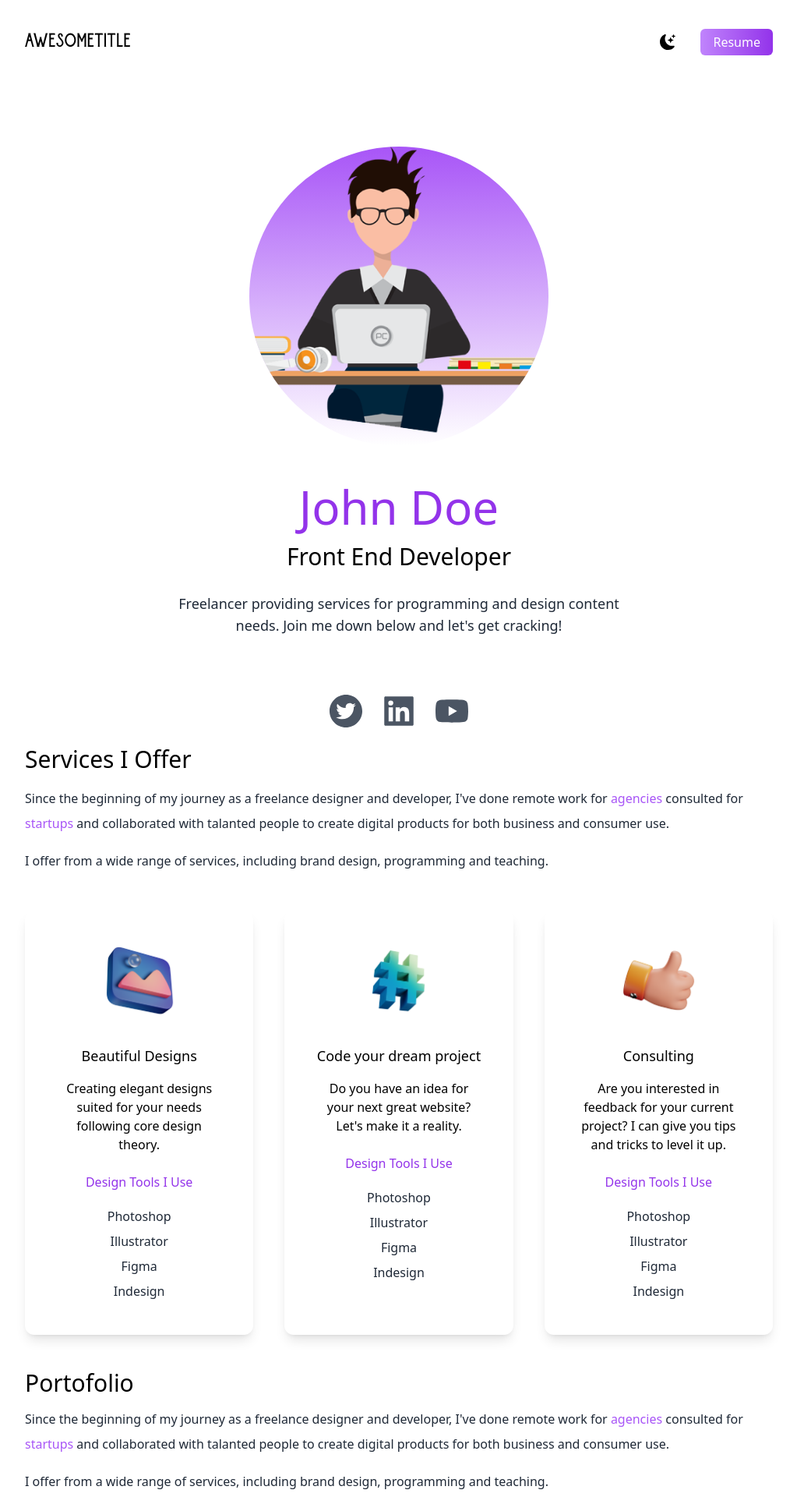
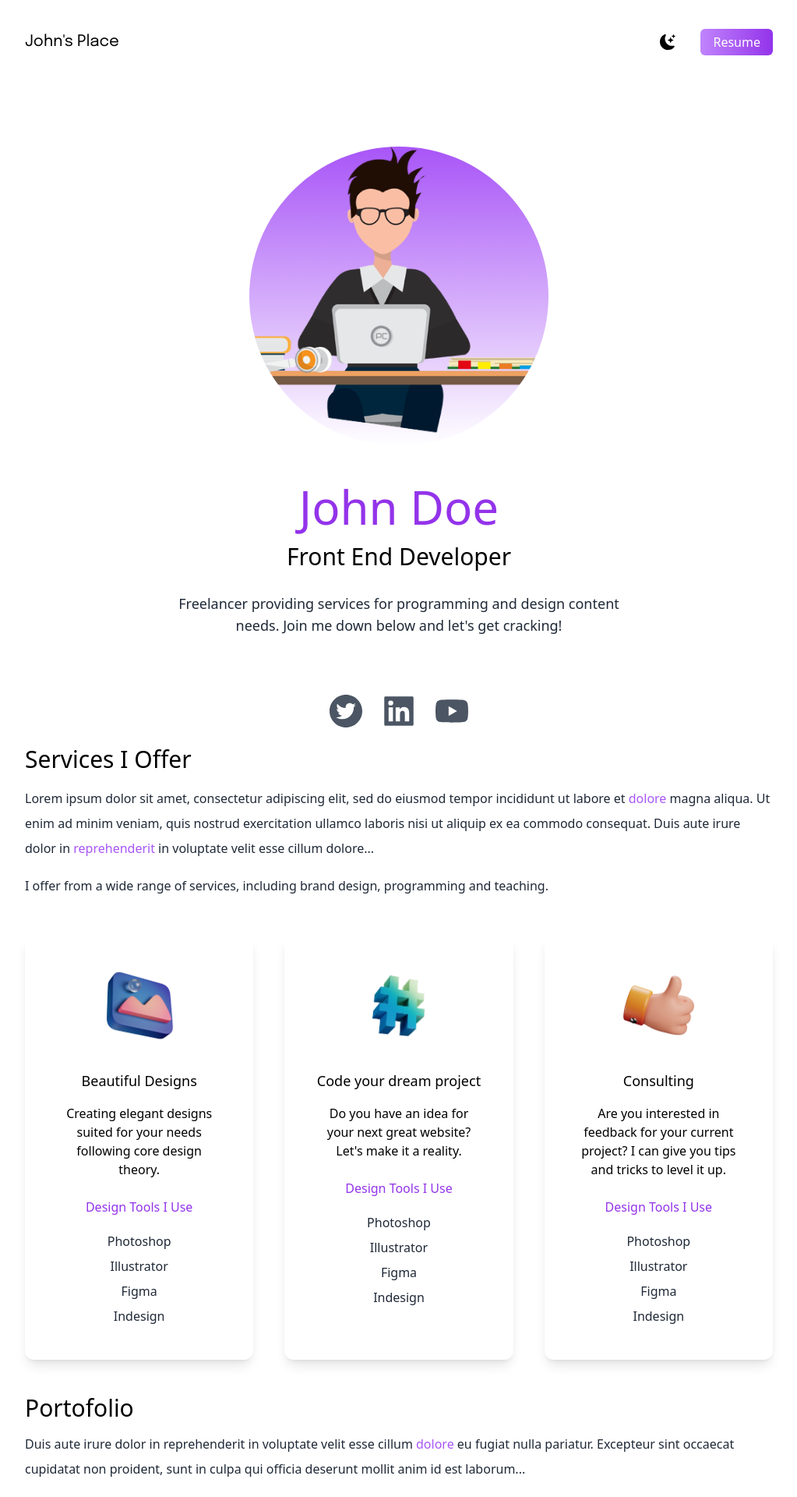
Before and after one commit to bbhitec/nextjs-tailwind-react-page, a Next.js app: page / in a window 1280 px wide. Shown: the top 1920 px of the page at 78% size, without its empty margins (128-1151 px from the left). Built offline with nearby package versions, Linux system fonts and the light colour scheme.

Commit message:
updating font and readme

```diff
--- a/pages/index.js
+++ b/pages/index.js
@@ -31,7 +31,7 @@ export default function Home() {
         {/* Hero home screen section */}
         <section className='min-h-screen'>
           <nav className='py-10 mb-12 flex justify-between dark:text-white'>
-            <h1 className='font-burtons text-xl'>AWESOMETITLE</h1>
+            <h1 className='font-epilogue text-xl'>John's Place</h1>
             <ul className='flex items-center'>
               {/* Use the button as a toggle for the dark mode (reverse the current state) */}
               <li>
@@ -72,9 +72,9 @@ export default function Home() {
           <div>
             <h3 className='text-3xl py-2 dark:text-white'>Services I Offer</h3>
             <p className='text-md py-2 leading-8 text-gray-800 dark:text-gray-200'>
-              Since the beginning of my journey as a freelance designer and developer, I&apos;ve done remote work for
-              <span className='text-purple-500'> agencies </span> consulted for <span className='text-purple-500'>startups </span>
-              and collaborated with talanted people to create digital products for both business and consumer use.
+              Lorem ipsum dolor sit amet, consectetur adipiscing elit, sed do eiusmod tempor incididunt ut labore et
+              <span className='text-purple-500'> dolore </span> magna aliqua. Ut enim ad minim veniam, quis nostrud exercitation ullamco laboris nisi ut aliquip
+              ex ea commodo consequat. Duis aute irure dolor in <span className='text-purple-500'> reprehenderit </span> in voluptate velit esse cillum dolore...
             </p>
             <p className='text-md py-2 leading-8 text-gray-800 dark:text-gray-200'>
               I offer from a wide range of services, including brand design, programming and teaching.
@@ -84,7 +84,7 @@ export default function Home() {
           {/* Services Cards */}
           <div className='lg:flex gap-10'>
             <div className='text-center shadow-lg p-10 rounded-xl my-10 dark:bg-white flex-1'>
-              <Image src={design} width={100} height={100} className='mx-auto' />
+              <Image src={design} width={100} height={100} className='mx-auto' alt='Design' />
               <h3 className='text-lg font-medium pt-8 pb-2'>Beautiful Designs</h3>
               <p className='py-2'>
                 Creating elegant designs suited for your needs following core design theory.
@@ -97,7 +97,7 @@ export default function Home() {
             </div>
 
             <div className='text-center shadow-lg p-10 rounded-xl my-10 dark:bg-white flex-1'>
-              <Image src={code} width={100} height={100} className='mx-auto' />
+              <Image src={code} width={100} height={100} className='mx-auto' alt='Code'/>
               <h3 className='text-lg font-medium pt-8 pb-2'>Code your dream project</h3>
               <p className='py-2'>
                 Do you have an idea for your next great website? Let&apos;s make it a reality.
@@ -110,7 +110,7 @@ export default function Home() {
             </div>
 
             <div className='text-center shadow-lg p-10 rounded-xl my-10 dark:bg-white flex-1'>
-              <Image src={consulting} width={100} height={100} className='mx-auto' />
+              <Image src={consulting} width={100} height={100} className='mx-auto' alt='Consulting'/>
               <h3 className='text-lg font-medium pt-8 pb-2'>Consulting</h3>
               <p className='py-2'>
                 Are you interested in feedback for your current project? I can give you tips and tricks to level it up.
@@ -128,34 +128,33 @@ export default function Home() {
           <div>
             <h3 className='text-3xl py-1 dark:text-white '>Portofolio</h3>
             <p className='text-md py-2 leading-8 text-gray-800 dark:text-gray-200'>
-              Since the beginning of my journey as a freelance designer and developer, I&apos;ve done remote work for
-              <span className='text-purple-500'> agencies </span> consulted for <span className='text-purple-500'>startups </span>
-              and collaborated with talanted people to create digital products for both business and consumer use.
+              Duis aute irure dolor in reprehenderit in voluptate velit esse cillum <span className='text-purple-500'> dolore </span> eu fugiat nulla pariatur.
+              Excepteur sint occaecat cupidatat non proident, sunt in culpa qui officia deserunt mollit anim id est laborum...
             </p>
             <p className='text-md py-2 leading-8 text-gray-800 dark:text-gray-200'>
-              I offer from a wide range of services, including brand design, programming and teaching.
+            Lorem ipsum dolor sit amet, consectetur adipiscing elit, sed do eiusmod tempor incididunt ut labore...
             </p>
           </div>
 
           {/* Portfolio images section: large screens will have two images per wrapped row */}
           <div className='flex flex-col gap-10 py-10 lg:flex-row lg:flex-wrap'>
             <div className='basis-1/3 flex-1'>
-              <Image responsive className='rounded-xl object-cover'  width={'100%'} height={'100%'} src={web1}/>
+              <Image responsive className='rounded-xl object-cover'  width={'100%'} height={'100%'} src={web1} alt='Project Preview'/>
             </div>
             <div className='basis-1/3 flex-1'>
-              <Image responsive className='rounded-xl object-cover' width={'100%'} height={'100%'} src={web2}/>
+              <Image responsive className='rounded-xl object-cover' width={'100%'} height={'100%'} src={web2} alt='Project Preview'/>
             </div>
             <div className='basis-1/2 flex-1'>
-              <Image responsive className='rounded-xl object-cover' style={{ objectFit: "cover" }} width={"100%"} height={"100%"} src={web3}/>
+              <Image responsive className='rounded-xl object-cover' style={{ objectFit: "cover" }} width={"100%"} height={"100%"} src={web3} alt='Project Preview'/>
             </div>
             <div className='basis-1/2 flex-1'>
-              <Image responsive className='rounded-xl object-cover' width={'100%'} height={'100%'} src={web4}/>
+              <Image responsive className='rounded-xl object-cover' width={'100%'} height={'100%'} src={web4} alt='Project Preview'/>
             </div>
             <div className='basis-1/3 flex-1'>
-              <Image responsive className='rounded-xl object-cover' width={'100%'} height={'100%'} src={web5}/>
+              <Image responsive className='rounded-xl object-cover' width={'100%'} height={'100%'} src={web5} alt='Project Preview'/>
             </div>
             <div className='basis-1/3 flex-1'>
-              <Image responsive className='rounded-xl object-cover' width={'100%'} height={'100%'} src={web6}/>
+              <Image responsive className='rounded-xl object-cover' width={'100%'} height={'100%'} src={web6} alt='Project Preview'/>
             </div>
 
           </div>
--- a/styles/globals.css
+++ b/styles/globals.css
@@ -2,7 +2,7 @@
 @tailwind components;
 @tailwind utilities;
 
-:root {
+/* :root {
   --max-width: 1100px;
   --border-radius: 12px;
   --font-mono: ui-monospace, Menlo, Monaco, 'Cascadia Mono', 'Segoe UI Mono',
@@ -81,7 +81,7 @@
   box-sizing: border-box;
   padding: 0;
   margin: 0;
-}
+} */
 
 html,
 body {
@@ -111,6 +111,6 @@ a {
 }
 
 @font-face {
-  font-family: "burtons";
-  src: url("../public/Burtons.otf");
+  font-family: "epilogue";
+  src: url("../public/Epilogue-Regular.ttf");
 }
--- a/tailwind.config.js
+++ b/tailwind.config.js
@@ -17,7 +17,7 @@ module.exports = {
     extend: {
       // custom font
       fontFamily: {
-        burtons: "burtons",
+        epilogue: "epilogue",
       },
     },
   },
```
Also changed, not shown: public/Epilogue-Regular.ttf (added), 1 other file (tests, documents, lock files or other folders).
